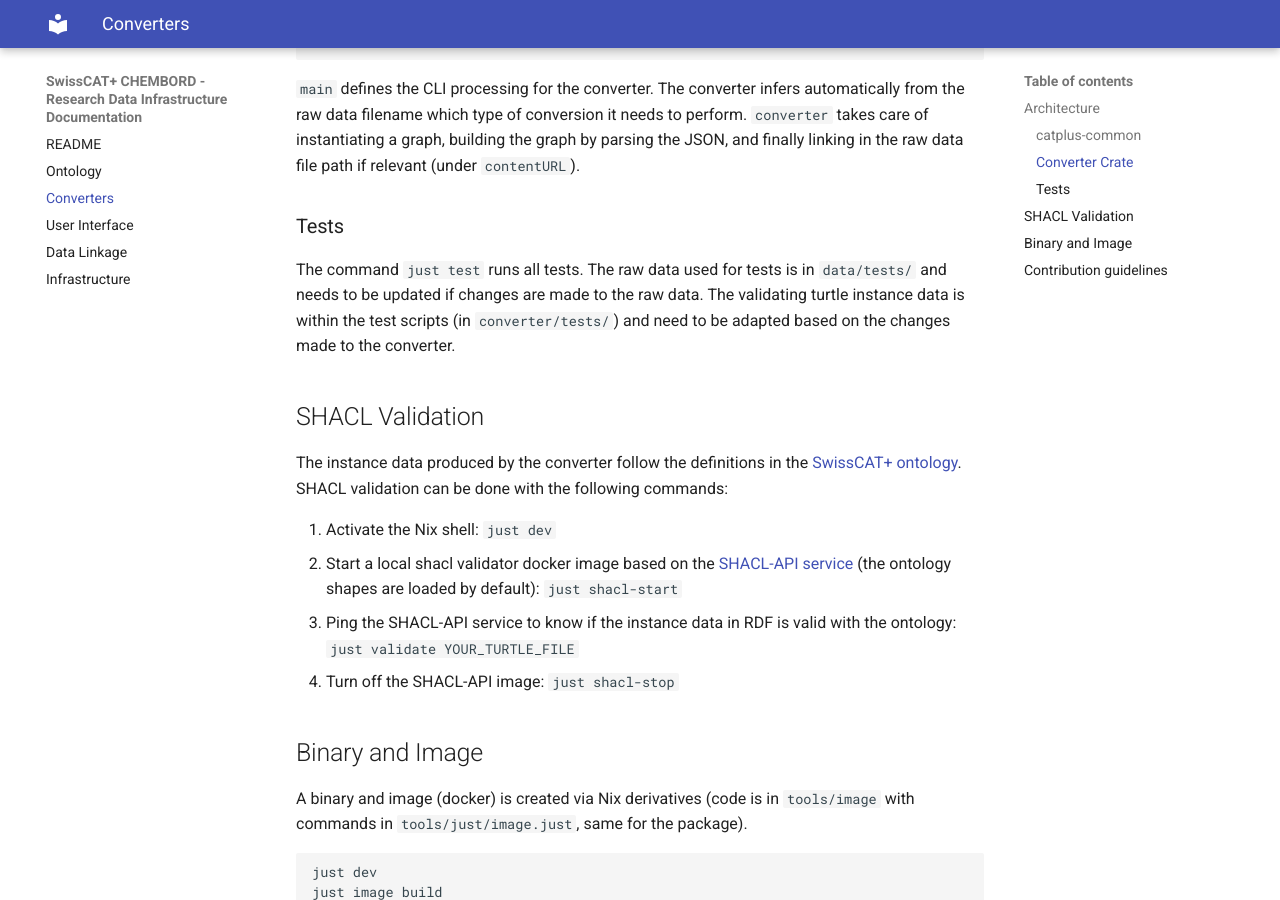
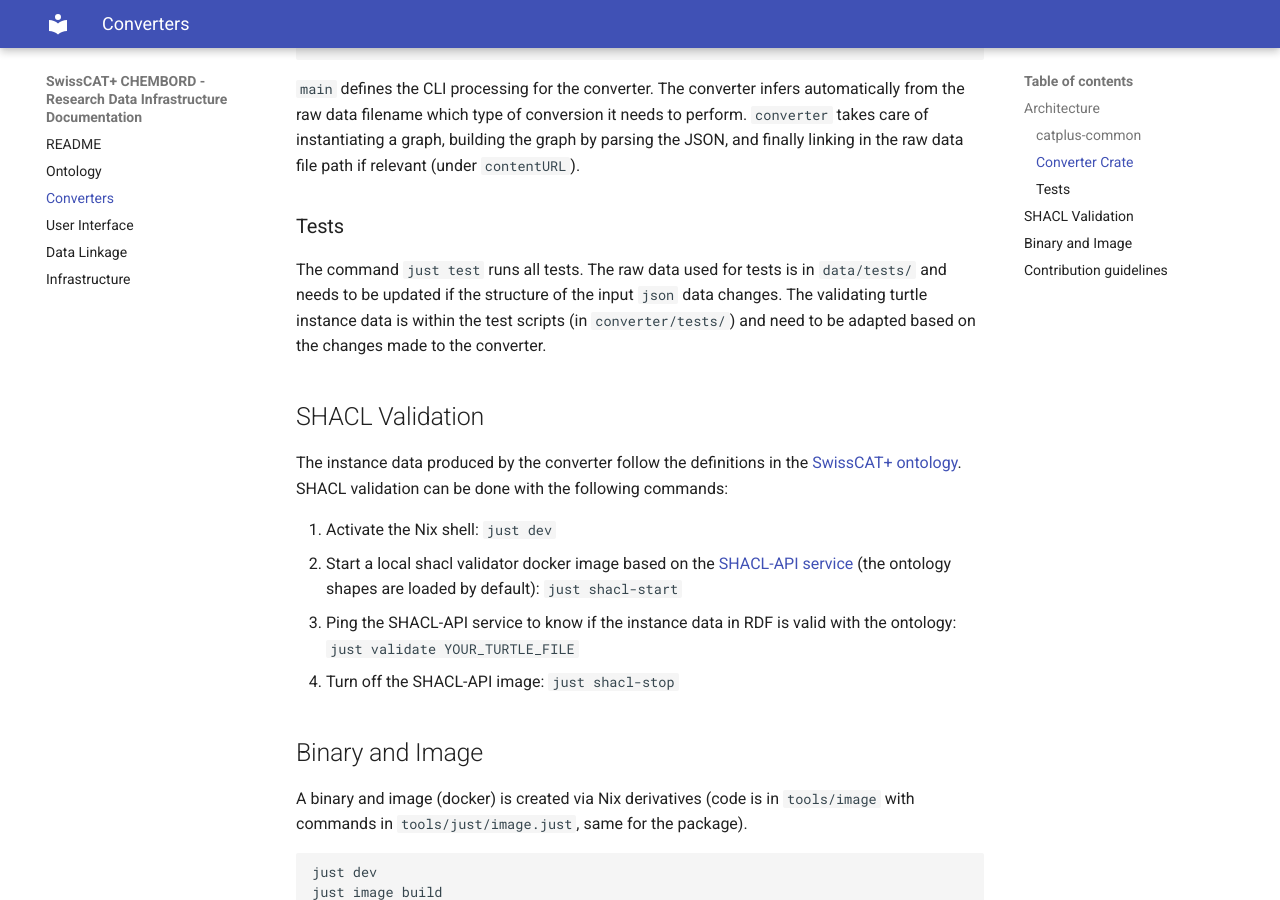
Before and after one commit to swisscatplus/catplus-docs, an MkDocs documentation site: the page built from docs/converters.md, in a window 1280 px wide and 900 px high, scrolled down 1539 px. Built offline with MkDocs 1.6.1 and Material for MkDocs 9.7.7, drawn with Linux system fonts in a browser that asks for light colours.

Commit message:
chore: enhance docs
Co-authored-by: Sabine Maennel <sabinem@users.noreply.github.com>

```diff
--- a/docs/converters.md
+++ b/docs/converters.md
@@ -52,7 +52,7 @@ just convert /examples/complex_model/Bravo2/ turtle --output-folder=examples/rdf
 
 ### Tests
 
-The command `just test` runs all tests. The raw data used for tests is in `data/tests/` and needs to be updated if changes are made to the raw data. The validating turtle instance data is within the test scripts (in `converter/tests/`) and need to be adapted based on the changes made to the converter.
+The command `just test` runs all tests. The raw data used for tests is in `data/tests/` and needs to be updated if the structure of the input `json` data changes. The validating turtle instance data is within the test scripts (in `converter/tests/`) and need to be adapted based on the changes made to the converter.
 
 ## SHACL Validation
 
```
